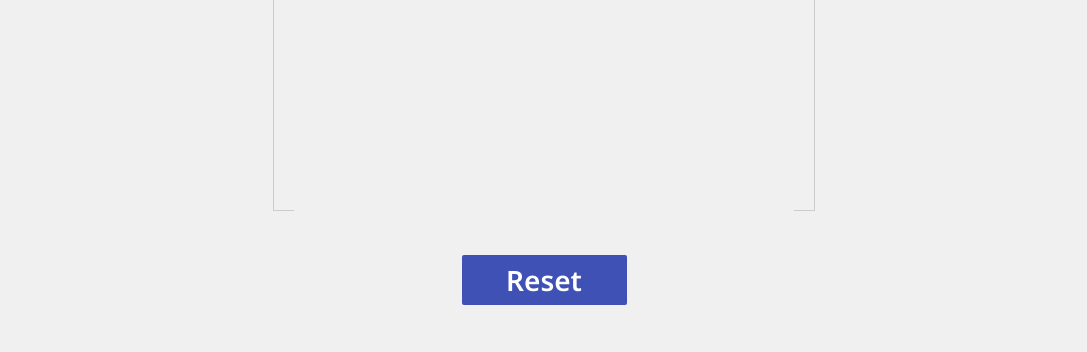
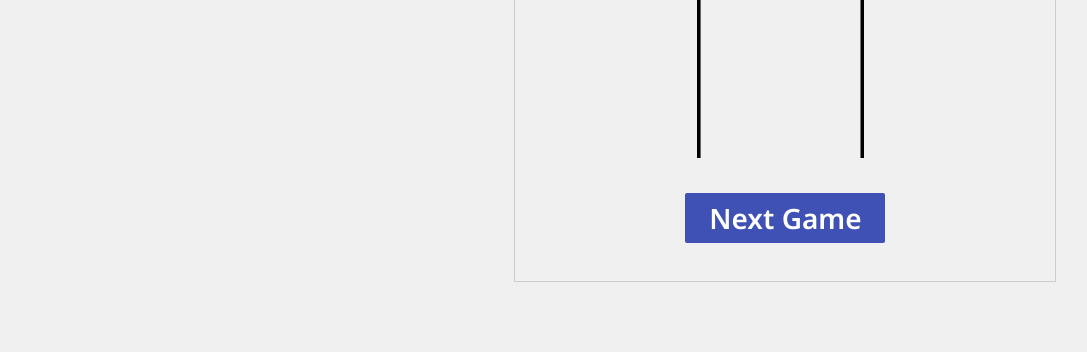
Before and after one commit to KazakovRo/tic-tac-toe-canvas, a website: page index.html in a window 1280 px wide. Shown: the part 464-816 px from the top of the page, without its empty margins (96-1183 px from the left). Drawn offline with Linux system fonts and the light colour scheme.

Commit message:
draw grid

```diff
--- a/index.html
+++ b/index.html
@@ -12,10 +12,10 @@
       <h1>Tic - Tac - Toe</h1>
     </header>
     <main>
-      <canvas></canvas>
-      <button class="reset">Reset</button>
-      <p class="message"></p>
+      <canvas id="game-canvas" width="500" height="500"></canvas>
+      <button id="next-game">Next Game</button>
+      <p id="message"></p>
     </main>
-    <script src="script.js"></script>
+    <script src="src/main.js"></script>
   </body>
 </html>
--- a/package.json
+++ b/package.json
@@ -2,7 +2,7 @@
   "name": "tic-tac-toe-canvas",
   "version": "1.0.0",
   "description": "",
-  "main": "index.js",
+  "main": "./src/main.js",
   "scripts": {
     "compile-styles": "node-sass scss/style.scss compiled-styles/compiled.css"
   },
--- a/scss/style.scss
+++ b/scss/style.scss
@@ -36,7 +36,7 @@ body {
     border: 1px solid #ccc;
     margin: 10px;
 
-    canvas {
+    #game-canvas {
       margin: 30px auto;
       width: 100%;
       max-width: 500px;
@@ -44,10 +44,10 @@ body {
       max-height: 500px;
     }
 
-    .reset {
+    #next-game {
       font-family: 'Noto Sans', sans-serif;
       font-size: 28px;
-      width: 165px;
+      width: 200px;
       height: 50px;
       border-style: none;
       border-radius: 2px;
@@ -55,7 +55,7 @@ body {
       color: white;
     }
 
-    .message {
+    #message {
       color: white;
       font-size: 18px;
       visibility: hidden;
--- /dev/null
+++ b/src/main.js
@@ -0,0 +1,51 @@
+class Scene {
+  constructor() {
+    this.canvas = document.querySelector('#game-canvas')
+    this.context = this.canvas.getContext('2d')
+    this.nextGameButton = document.querySelector('#next-game')
+    this.message = document.querySelector('#message')
+
+    this.canvasWidth = this.canvas.width
+    this.canvasHeight = this.canvas.height
+    this.lineWidth = 3
+    this.cellLength = (this.canvasWidth - this.lineWidth * 3) / 3
+  }
+
+  init() {
+    this.drawGrid()
+    console.warn('canv', this.canvasWidth, this.canvasHeight)
+    // this.setupGrid()
+
+    // this.addListeners() // grid click + reset click
+  }
+
+  drawGrid() {
+    this.context.strokeStyle = 'black'
+
+    this.context.beginPath()
+    this.context.lineWidth = this.lineWidth
+
+    this.context.moveTo(this.cellLength, 0)
+    this.context.lineTo(this.cellLength, this.canvasHeight)
+    this.context.stroke()
+
+    this.context.moveTo(this.cellLength * 2, 0)
+    this.context.lineTo(this.cellLength * 2, this.canvasHeight)
+    this.context.stroke()
+
+    this.context.moveTo(this.cellLength * 2, 0)
+    this.context.lineTo(this.cellLength * 2, this.canvasHeight)
+    this.context.stroke()
+
+    this.context.moveTo(0, this.cellLength)
+    this.context.lineTo(this.canvasWidth, this.cellLength)
+    this.context.stroke()
+
+    this.context.moveTo(0, this.cellLength * 2)
+    this.context.lineTo(this.canvasWidth, this.cellLength * 2)
+    this.context.stroke()
+  }
+}
+
+const game = new Scene()
+game.init()
```
Also changed, not shown: compiled-styles/compiled.css.
